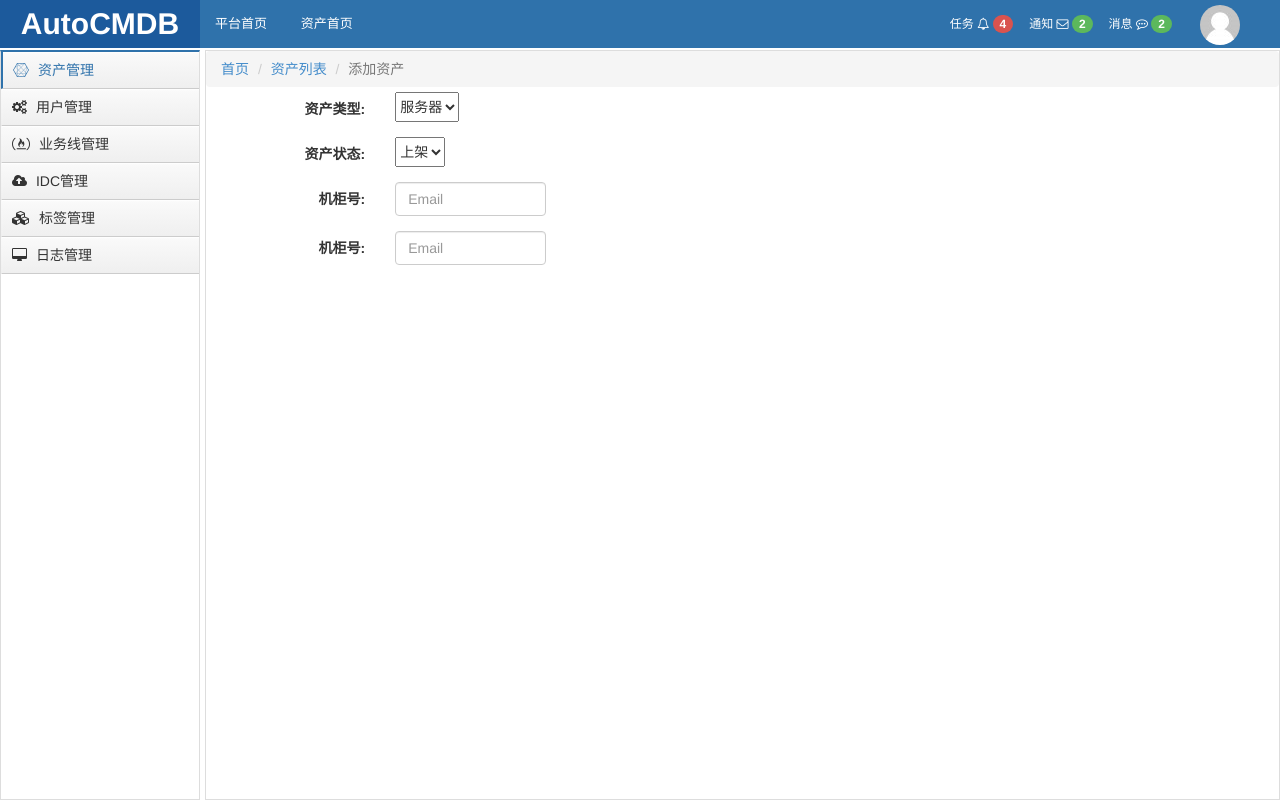
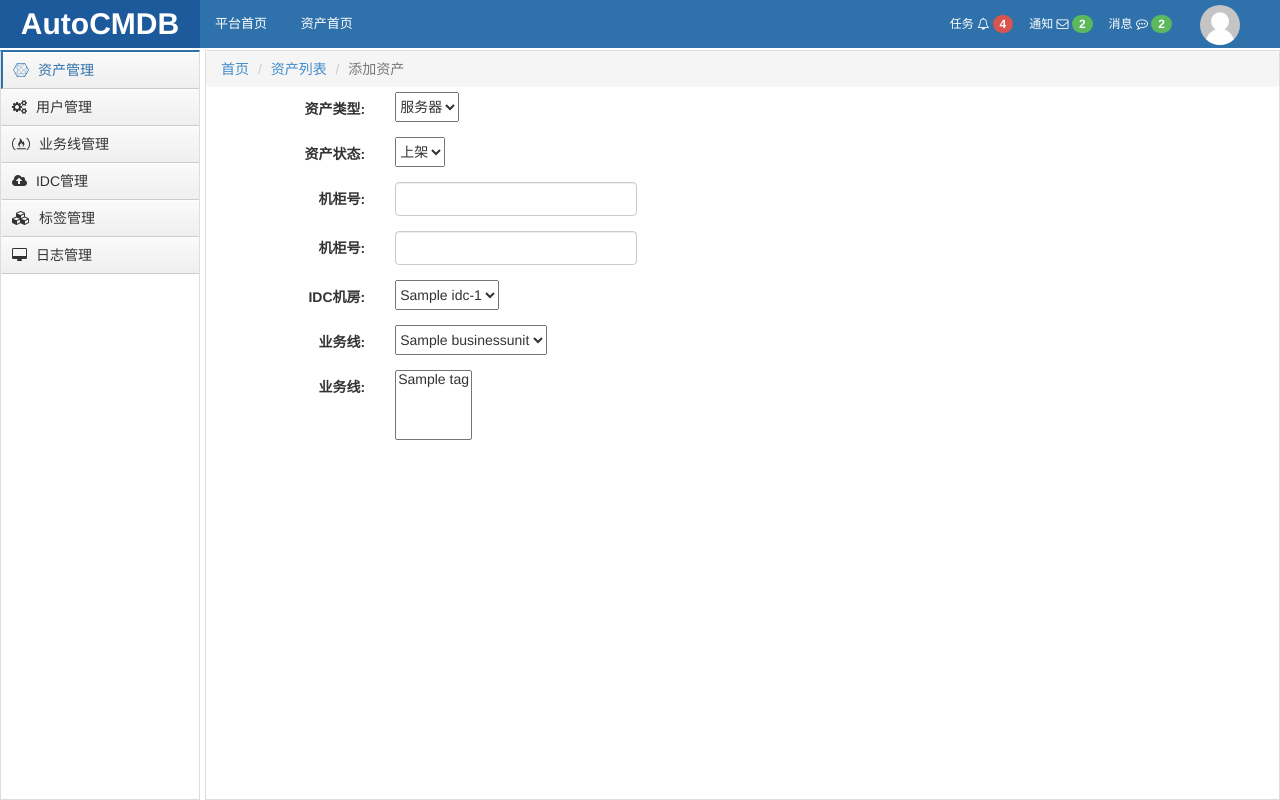
Before and after one commit to TerryMarszr0/cmdb-3, a Django app: page /add-asset.html in a window 1280 px wide. Run offline with Django 3.2, Linux system fonts and the light colour scheme; tables that the repository leaves empty hold one stand-in row (values such as "Sample post"); some libraries are stand-ins or nearby versions.

Commit message:
配置新增资产页面

```diff
--- a/AutoCmdb/web/templates/add_asset.html
+++ b/AutoCmdb/web/templates/add_asset.html
@@ -21,7 +21,7 @@
             <div class="form-group">
                 <label for="id_device_type_id" class="col-sm-2 control-label">资产类型: </label>
                 <div class="col-sm-2">
-                    <select id="id_device_type_id" name="device_type_id" required="">
+                    <select id="id_device_type_id" name="device_type_id">
                         {% for i in data.device_type_list %}
                             <option value="{{ i.id }}">{{ i.name }}</option>
                         {% endfor %}
@@ -31,7 +31,7 @@
             <div class="form-group">
                 <label for="id_device_status_id" class="col-sm-2 control-label">资产状态: </label>
                 <div class="col-sm-2">
-                    <select id="id_device_status_id" name="device_status_id" required="">
+                    <select id="id_device_status_id" name="device_status_id">
                         {% for i in data.device_status_list %}
                             <option value="{{ i.id }}">{{ i.name }}</option>
                         {% endfor %}
@@ -41,15 +41,48 @@
 
             <div class="form-group">
                 <label for="id_cabinet_num" class="col-sm-2 control-label">机柜号: </label>
-                <div class="col-sm-2">
-                    <input type="text" class="form-control" id="id_cabinet_num" name="cabinet_num" placeholder="Email">
+                <div class="col-sm-3">
+                    <input type="text" class="form-control" id="id_cabinet_num" name="cabinet_num">
                 </div>
             </div>
 
             <div class="form-group">
                 <label for="id_cabinet_order" class="col-sm-2 control-label">机柜号: </label>
+                <div class="col-sm-3">
+                    <input type="text" class="form-control" id="id_cabinet_order" name="cabinet_order">
+                </div>
+            </div>
+
+            <div class="form-group">
+                <label for="id_idc" class="col-sm-2 control-label">IDC机房: </label>
                 <div class="col-sm-2">
-                    <input type="text" class="form-control" id="id_cabinet_order" name="cabinet_order" placeholder="Email">
+                    <select id="id_idc" name="idc">
+                        {% for i in data.idc_list %}
+                            <option value="{{ i.id }}">{{ i.name }}</option>
+                        {% endfor %}
+                    </select>
+                </div>
+            </div>
+
+            <div class="form-group">
+                <label for="id_business_unit" class="col-sm-2 control-label">业务线: </label>
+                <div class="col-sm-2">
+                    <select id="id_business_unit" name="business_unit">
+                        {% for i in data.business_unit_list %}
+                            <option value="{{ i.id }}">{{ i.name }}</option>
+                        {% endfor %}
+                    </select>
+                </div>
+            </div>
+
+            <div class="form-group">
+                <label for="id_tag" class="col-sm-2 control-label">业务线: </label>
+                <div class="col-sm-2">
+                    <select multiple="multiple" id="id_tag" name="tag">
+                        {% for i in data.tag_name_list %}
+                            <option value="{{ i.id }}">{{ i.name }}</option>
+                        {% endfor %}
+                    </select>
                 </div>
             </div>
         </form>
```
